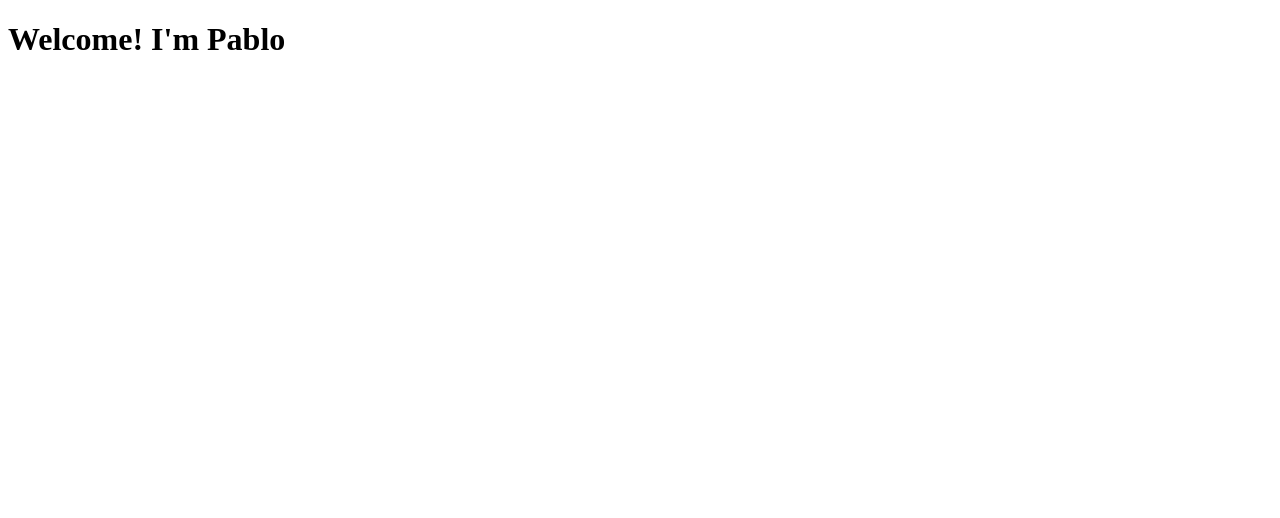
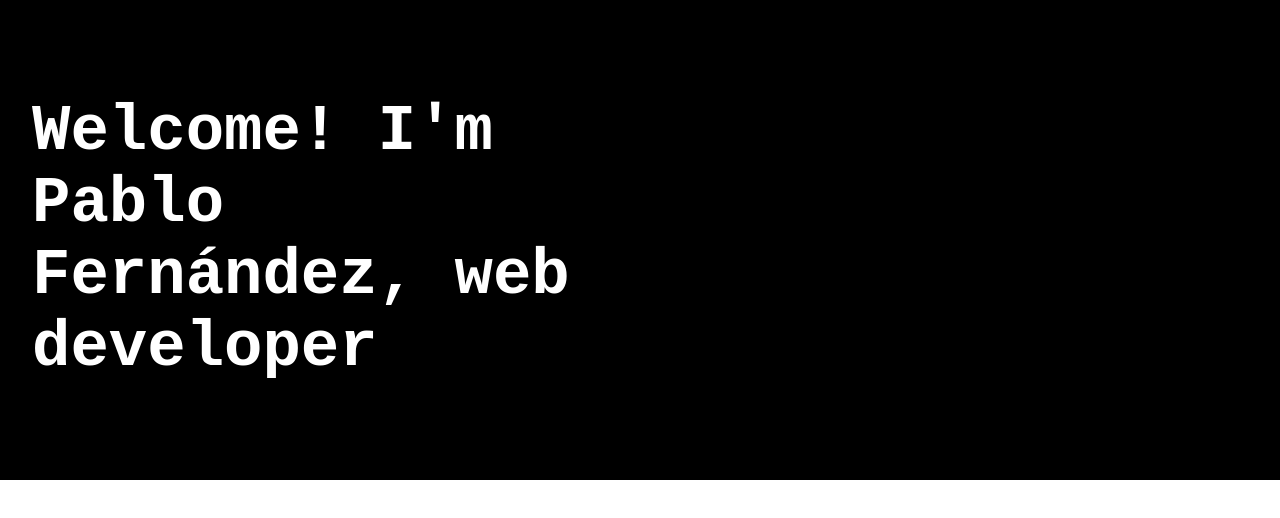
Before and after one commit to pabloff95/Personal-Portfolio, a plain HTML site: page index.html in a window 1280 px wide. Drawn offline with Linux system fonts and the light colour scheme.

Commit message:
Style sheet added + first header layout

```diff
--- a/index.html
+++ b/index.html
@@ -6,8 +6,16 @@
     <meta name="viewport" content="width=device-width, initial-scale=1.0">
     <title>Document</title>
     <script src="events.js"></script>
+    <link rel="stylesheet" href="style.css">
 </head>
 <body>
-    <h1>Welcome! I'm Pablo</h1>
+    <header>
+        <div class="header-block header-left">
+            <p id="page-title">Welcome! I'm Pablo Fernández, web developer</p>
+        </div>
+        <div class="header-block header-right">
+            <canvas></canvas>
+        </div>
+    </header>
 </body>
 </html>
--- /dev/null
+++ b/style.css
@@ -0,0 +1,25 @@
+body, html{
+    margin: 0;
+}
+
+/*Header*/
+header{
+    display: flex;
+    flex-direction: row;
+    justify-content: flex-end;
+}
+.header-block{
+    width: 50%;
+    background-color: black;
+}
+.header-left{
+    display: flex;
+    justify-content: center;
+    padding: 2.5%;
+}
+#page-title{
+    color: white;
+    font-size: 4rem;
+    font-family: 'Courier New', monospace;
+    font-weight: 800;
+}
```
